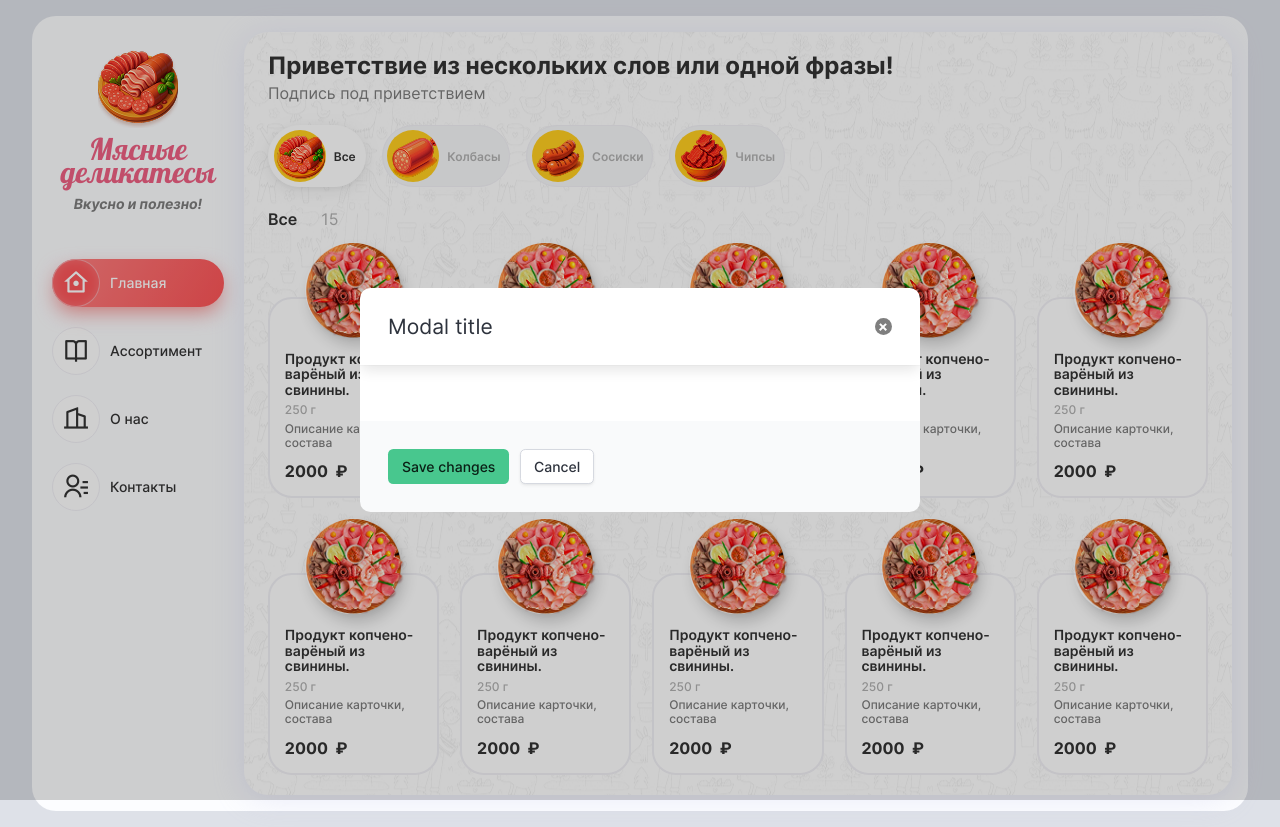
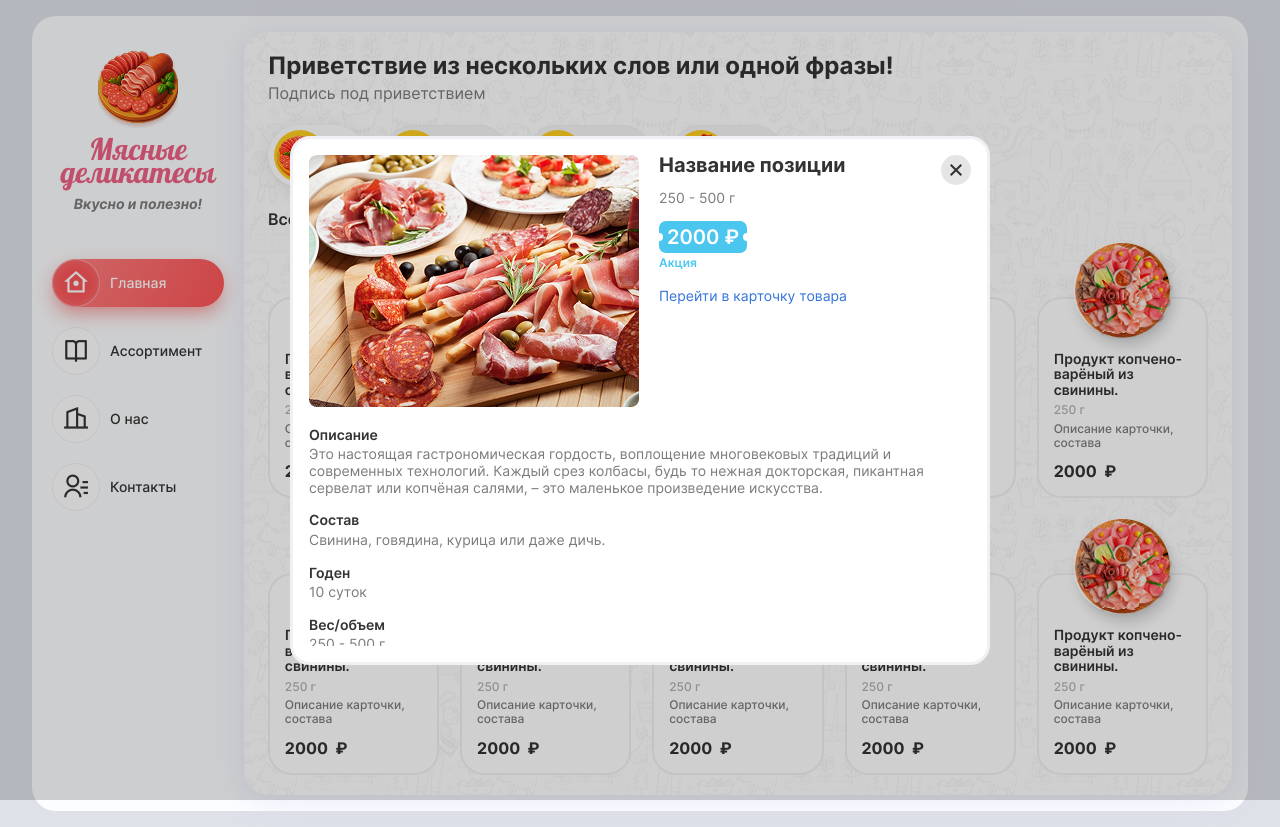
Before and after one commit to Mcrae32/Moms-catalogue, a Vue app: page / in a window 1280 px wide. Built offline with nearby package versions, Linux system fonts and the light colour scheme; a web font is replaced by a local one.

Commit message:
popup adding

```diff
--- a/src/components/ModalView.vue
+++ b/src/components/ModalView.vue
@@ -7,24 +7,159 @@
     <div class="modal-background"></div>
     <div class="modal-card">
       <header class="modal-card-head">
-        <p class="modal-card-title">Modal title</p>
-        <button class="delete" aria-label="close"></button>
+        <div class="modal-card-head__slider">
+          <img src="../assets/images/assortment/1/1-1.jpg" alt="Название позиции">
+        </div>
+        <div class="modal-card-head__text">
+          <div class="modal-card-head__right-block">
+            <p class="modal-card-title">Название позиции</p>
+            <p class="madal-card-weight">250 - 500 г</p>
+            <div class="modal-card-price product-price price-action">
+              <p class="product-price__price">2000 ₽</p>
+              <span class="product-price__subprice">Акция</span>
+            </div>
+            <a class="modal-card-head__link" href="/">Перейти в карточку товара</a>
+          </div>
+          <button class="delete" aria-label="close"></button>
+        </div>
       </header>
-      <section class="modal-card-body">
-        <!-- Content ... -->
+      <section class="modal-card-body reviews">
+        <div class="reviews__block">
+          <h6>Описание</h6>
+          <p>Это настоящая гастрономическая гордость, воплощение многовековых традиций и современных технологий. Каждый срез колбасы, будь то нежная докторская, пикантная сервелат или копчёная салями, – это маленькое произведение искусства.</p>
+        </div>
+        <div class="reviews__block">
+          <h6>Состав</h6>
+          <p>Свинина, говядина, курица или даже дичь.</p>
+        </div>
+        <div class="reviews__block">
+          <h6>Годен</h6>
+          <p>10 суток</p>
+        </div>
+        <div class="reviews__block">
+          <h6>Вес/объем</h6>
+          <p>250 - 500 г</p>
+        </div>
+        <div class="reviews__block">
+          <h6>Условия хранения</h6>
+          <p>Хранить при температуре от 2.0 °С до 6.0 °С</p>
+        </div>
       </section>
-      <footer class="modal-card-foot">
-        <div class="buttons">
-          <button class="button is-success">Save changes</button>
-          <button class="button">Cancel</button>
-        </div>
-      </footer>
     </div>
   </div>
 </template>
 
 <style lang="scss" scoped>
-    .modal-background {
-        background-color: #00000030;
+  .modal-background {
+    background-color: #00000030;
+  }
+
+  .modal-card {
+    background-color: #ffffff;
+    border: 3.45px solid #f1f0f5;
+    border-radius: 20px;
+    padding: 16px;
+    gap: 20px;
+    width: 700px;
+    height: 529px;
+  }
+
+  .modal-card-head {
+    display: grid;
+    grid-template-rows: auto;
+    grid-template-columns: 330px 1fr;
+    padding: 0px;
+    box-shadow: none;
+    gap: 20px;
+    align-items: flex-start;
+  }
+
+  .modal-card-head__slider {
+    max-width: 330px;
+    border-radius: 8px;
+
+      img {
+        width: 100%;
+        height: auto;
+      }
+  }
+
+  .modal-card-head__text {
+    display: grid;
+    grid-template-columns: 1fr 30px;
+  }
+
+  .modal-card-title {
+    font-size: 20px; font-weight: bold !important;
+    color: #333333;
+    margin-bottom: 16px;
+  }
+
+  .madal-card-weight {
+    font-size: 14px; font-weight: normal;
+    color: #7c7c7c;
+    margin-bottom: 16px;
+  }
+
+  .modal-card-price {
+    display: flex;
+    flex-direction: column;
+    gap: 4px;
+    margin-bottom: 20px;
+  }
+  .product-price__price {
+    width: fit-content;
+    font-size: 20px; font-weight: 600 !important;
+    color: #ffffff;
+    background-color: #4BC6EF;
+    padding: 6px 8px;
+    border-radius: 7px;
+    position: relative;
+
+    &::before, &::after {
+      content: '';
+      display: block;
+      background-color: #ffffff;
+      width: 8px; height: 8px;
+      border-radius: 4px;
+      position: absolute;
+      top: calc(50% - 4px);
     }
+
+    &::before {
+      left: -4px;
+    }
+
+    &::after {
+      right: -4px;
+    }
+  }
+  .product-price__subprice {
+    font-size: 12px; font-weight: 600 !important;
+  }
+  .price-action {
+    .product-price__subprice {
+      color: #4BC6EF;
+    }
+  }
+
+  .modal-card-body {
+    display: flex;
+    flex-direction: column;
+    gap: 16px;
+    padding: 0;
+  }
+  .reviews__block {
+    h6 {
+      font-size: 14px; font-weight: 600;
+      margin-bottom: 4px;
+      color: #333333;
+      line-height: 110%;
+    }
+    p {
+      font-size: 14px; font-weight: normal;
+      color: #7c7c7c;
+      line-height: 120%;
+    }
+  }
 </style>
--- a/src/scss/main.scss
+++ b/src/scss/main.scss
@@ -111,7 +111,12 @@
 }
 
 a {
+    color: #3273DC;
     transition-duration: 0.3s;
+
+    &:hover, &:focus {
+        text-decoration: underline;
+    }
 }
 
 body {
@@ -199,7 +204,7 @@ body {
     box-shadow: var(--box-shadow-container);
 
     @media (max-width: 1023px) {
-        min-height: calc(100vh - 0px);
+        min-height: calc(100vh - 20px);
         padding-bottom: 66px;
     }
 
@@ -261,3 +266,21 @@ body {
     @extend %tpl_p;
     color: var(--color-black-60);
 }
+
+.delete {
+    min-width: 30px;
+    min-height: 30px;
+    border-radius: 15px;
+    background-color: #e5e5e5;
+
+    &::before, &::after {
+        background-color: #333333;
+    }
+
+    &::before {
+        height: 2px;
+    }
+    &::after {
+        width: 2px;
+    }
+}
```
Also changed, not shown: src/assets/images/assortment/1/1-1.jpg (added).
